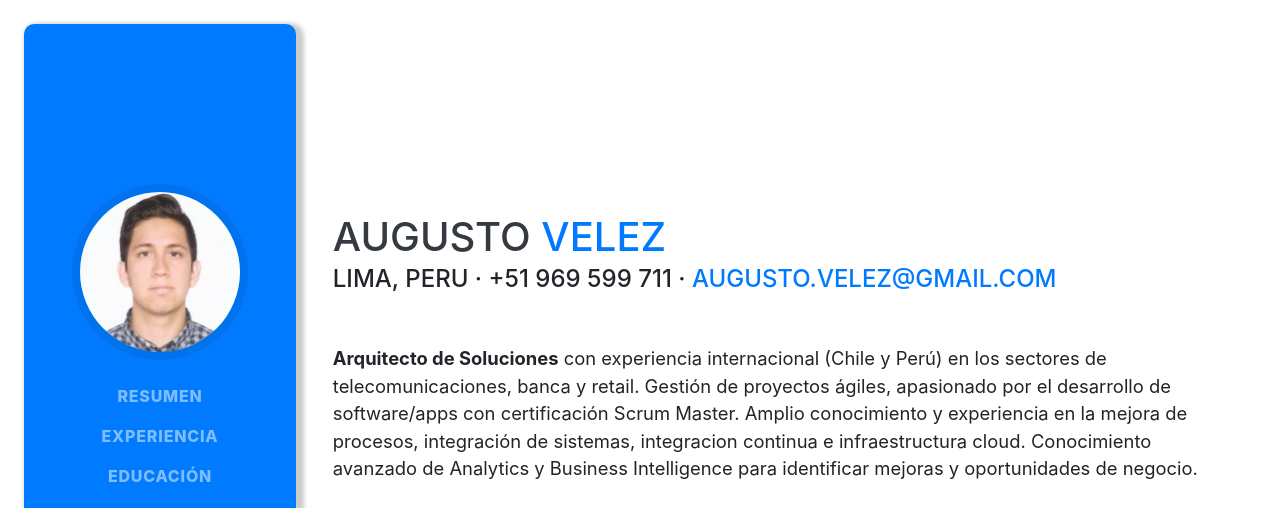
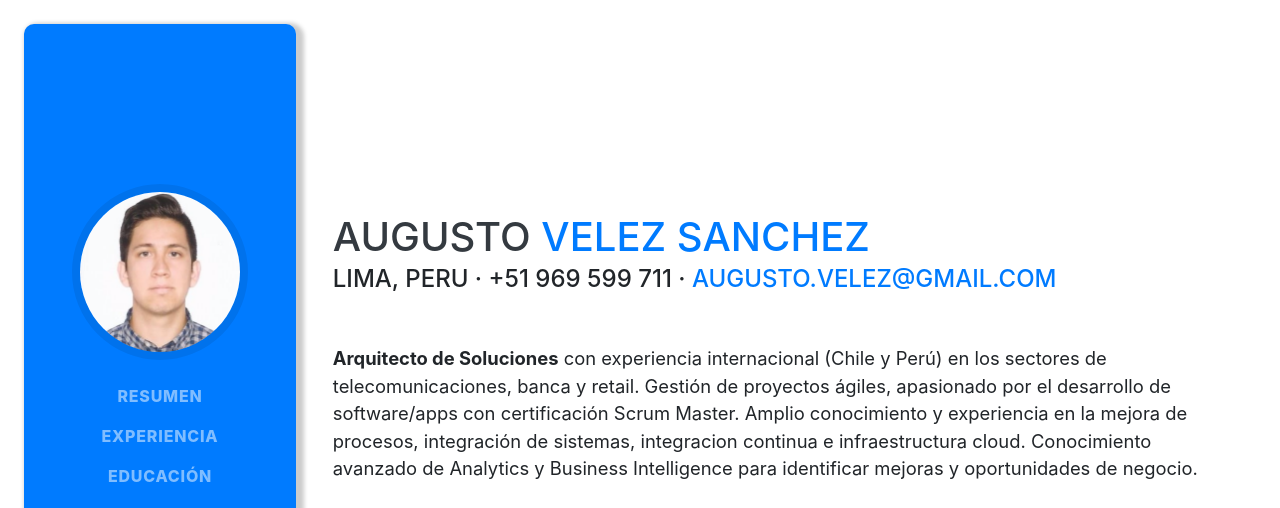
Before and after one commit to augusto-velez/augustov-cv, a website with bundled scripts: page dist/index.html in a window 1280 px wide. Shown: the top 508 px of the page. Built offline with nearby package versions, Linux system fonts and the light colour scheme; a web font is replaced by a local one.

Commit message:
agregue segundo apellido

```diff
--- a/dist/index.html
+++ b/dist/index.html
@@ -74,7 +74,7 @@
     <section class="resume-section p-3 p-lg-5 d-flex align-items-center" id="about">
       <div class="w-100">
         <h1 class="mb-0">Augusto
-          <span class="text-primary">Velez</span>
+          <span class="text-primary">Velez Sanchez</span>
         </h1>
         <div class="subheading mb-5">Lima, Peru · +51 969 599 711 ·
           <a target="_blank" rel="noopener noreferrer" href="mailto:augusto.velez@gmail.com">augusto.velez@gmail.com</a>
```
